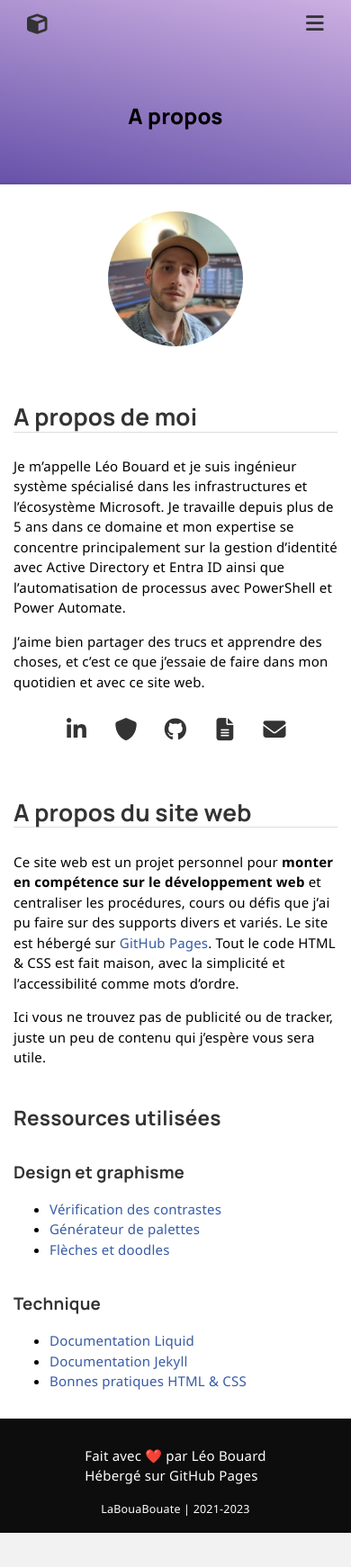
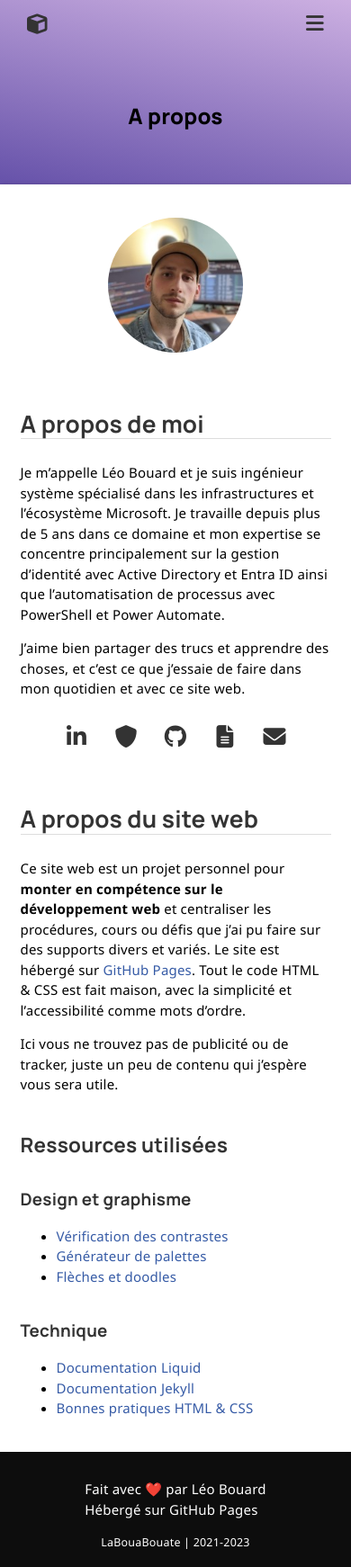
Before and after one commit to leobouard/leobouard.github.io, a Jekyll site: the page built from about.md, in a window 390 px wide. Shown: the whole page at 90% size. Built offline with Jekyll 4.4.1, drawn with Linux system fonts in a browser that asks for light colours; nearby versions of some CDN libraries; some web fonts are replaced; before the commit the page ends 1704 px from its top, so only the background shows below that.

Commit message:
Update style.scss

```diff
--- a/assets/css/style.scss
+++ b/assets/css/style.scss
@@ -389,7 +389,7 @@ footer {
     main section {
         margin: 0;
         border-radius: 0;
-        padding: 1em;
+        padding: 1.5em;
     }
 
     header > nav > a:first-child > span {
```
